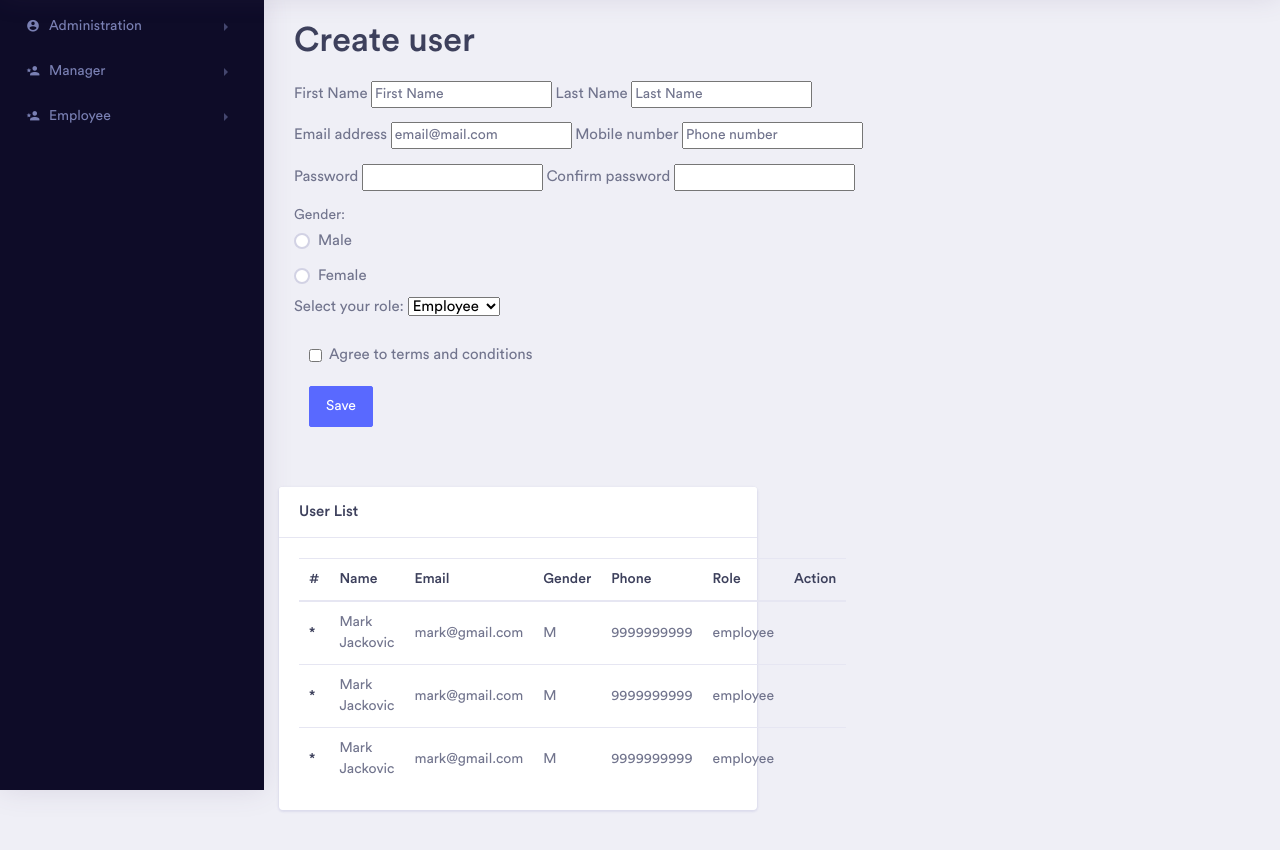
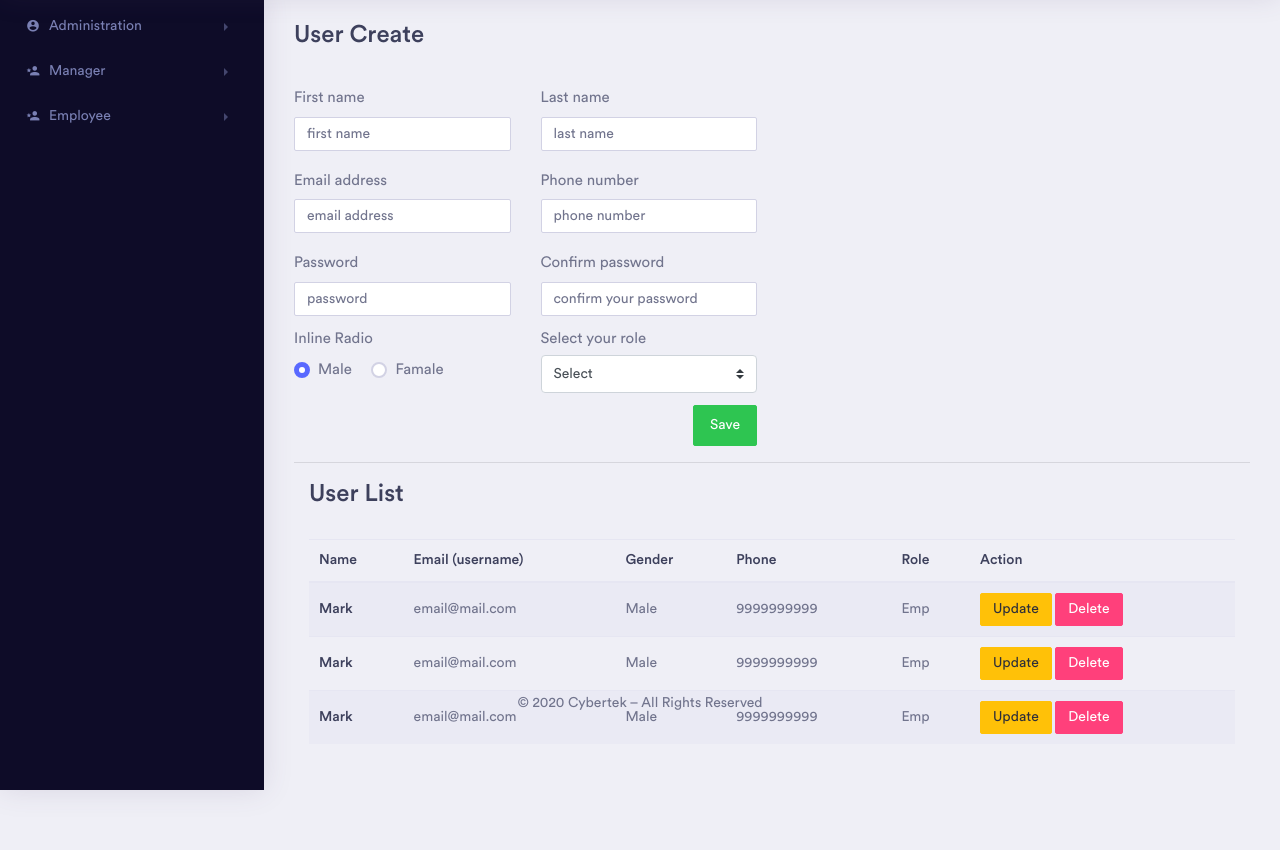
Before and after one commit to zokir-dev/ticketing-project-starter, a plain HTML site: page userCreate.html in a window 1280 px wide. Shown: the part 70-920 px from the top of the page. Drawn offline with Linux system fonts and the light colour scheme.

Commit message:
bootstrap

```diff
--- a/userCreate.html
+++ b/userCreate.html
@@ -198,81 +198,110 @@
             <div class="container-fluid dashboard-content">
                 <!-- ============================================================== -->
                 <!-- pageheader  -->
-                <h1>Create user</h1>
-                <p>
-                    <div class="form-group">
-                        <label for="inputText3" >First Name</label>
-                        <input id="inputText3" type="text"  placeholder="First Name">
-                        <label for="inputEmail">Last Name</label>
-                        <input id="inputEmail" type="text" placeholder="Last Name">
-                    </div>
-                    <div class="form-group">
-                        <label for="inputText3" >Email address</label>
-                        <input id="inputText4" type="text" placeholder="email@mail.com">
-                        <label for="inputPassword">Mobile number</label>
-                        <input id="inputPassword" type="text" placeholder="Phone number">
-                    </div>
-                    <div class="form-group">
-                        <label for="inputText3" >Password</label>
-                        <input id="pwd" type="password" >
-                        <label for="inputPassword">Confirm password</label>
-                        <input id="pwd1" type="text">
-                    </div>
-                    <div class="form-group">
-                    <p>Gender:
-                    <label class="custom-control custom-radio">
-                        <input type="radio" name="radio-stacked" class="custom-control-input"><span class="custom-control-label">Male</span>
-                    </label>
-                    <label class="custom-control custom-radio">
-                        <input type="radio" name="radio-inline" class="custom-control-input" ><span class="custom-control-label">Female</span>
-                    </label>
-                        <label>Select your role:
-                            <select name="role">
-                                <option name="role" value="Man">Manager</option>
-                                <option name="role" value="Emp" selected="selected">Employee</option>
-                                <option name="role" value="SDET">SDET</option>
-                                <option name="role" value="dev">Developer</option>
-                                <option name="role" value="BA">BA</option>
-                            </select>
-                        </label>
-
-                    </p>
-
-                    </div>
-                    <p class="text-right">
+                <!--<h1>Create user</h1> -->
+                <div class="row">
                     <div class="col-xl-12 col-lg-12 col-md-12 col-sm-12 col-12">
-                        <div class="form-group">
-                            <div class="form-check">
-                                <input class="form-check-input" type="checkbox" value="" id="invalidCheck" required>
-                                <label class="form-check-label" for="invalidCheck">
-                                    Agree to terms and conditions
-                                </label>
-                                <div class="invalid-feedback">
-                                    You must agree before submitting.
+                        <div class="page-header" id="top">
+                            <h2 class="pageheader-title">User Create</h2>
                          </div>
                     </div>
                 </div>
-                    </div>
-                    </p>
-                    <div class="col-xl-12 col-lg-12 col-md-12 col-sm-12 col-12 ">
-                        <button class="btn btn-primary" type="submit">Save</button>
-                    </div>
-                </form>
                 <!-- ============================================================== -->
                 <!-- ============================================================== -->
                 <!-- end pageheader  -->
-                <!-- ============================================================== -->
+                <div class="row">
+                    <div class="col-lg-6 col-sm-6">
+                        <form>
+                            <div class="row">
+                               <div class="col-sm-6 col-md-6">
+                                   <div class="form-group">
+                                     <label for="firstName" class="col-form-label">First name</label>
+                                     <input id="firstName" type="text" placeholder="first name" class="form-control">
                                    </div>
-            <div class="col-xl-6 col-lg-6 col-md-12 col-sm-12 col-12">
-                <div class="card">
-                    <h5 class="card-header">User List</h5>
-                    <div class="card-body">
-                        <table class="table">
+                               </div>
+                                <div class="col-sm-6 col-md-6">
+                                   <div class="form-group">
+                                       <label for="lastName" class="col-form-label">Last name</label>
+                                       <input id="lastName" type="text" placeholder="last name" class="form-control">
+                                   </div>
+                                </div>
+                            </div>
+                            <div class="row">
+                                <div class="col-sm-6 col-md-6">
+                                    <div class="form-group">
+                                        <label for="email" class="col-form-label">Email address</label>
+                                        <input id="email" type="text" placeholder="email address" class="form-control">
+                                    </div>
+                                </div>
+                                <div class="col-sm-6 col-md-6">
+                                    <div class="form-group">
+                                        <label for="phone-number" class="col-form-label">Phone number</label>
+                                        <input id="phone-number" type="number" placeholder="phone number" class="form-control">
+                                    </div>
+                                </div>
+                            </div>
+                            <div class="row">
+                                <div class="col-sm-6 col-md-6">
+                                    <div class="form-group">
+                                        <label for="pwd" class="col-form-label">Password</label>
+                                        <input id="pwd" type="password" placeholder="password" class="form-control">
+                                    </div>
+                                </div>
+                                <div class="col-sm-6 col-md-6">
+                                    <div class="form-group">
+                                        <label for="re-pwd" class="col-form-label">Confirm password</label>
+                                        <input id="re-pwd" type="password" placeholder="confirm your password" class="form-control">
+                                    </div>
+                                </div>
+                            </div>
+                            <div class="row">
+                            <div class="col-sm-6 col-md-6">
+                                <div class="form-group">
+                                    <label>Inline Radio</label><br>
+                                    <label class="custom-control custom-radio custom-control-inline">
+                                        <input type="radio" name="radio-inline" checked="" class="custom-control-input"><span class="custom-control-label">Male</span>
+                                    </label>
+                                    <label class="custom-control custom-radio custom-control-inline">
+                                        <input type="radio" name="radio-inline" class="custom-control-input"><span class="custom-control-label">Famale</span>
+                                    </label>
+                                </div>
+                            </div>
+                            <div class="col-sm-6 col-md-6">
+                                <div class="form-group">
+                                    <label>Select your role</label>
+                                    <select name="roleid" id="roleid" class="custom-select" required="required">
+                                        <option value="select" selected="selected">Select</option>
+                                        <option value="admin">Admin</option>
+                                        <option value="manager">Manager</option>
+                                        <option value="employee">Employee</option>
+                                    </select>
+                                </div>
+                            </div>
+                        </div>
+                            <div class="row">
+                                <div class="col-sm-6 col-md-6 col-lg-12">
+                                    <div class="float-right">
+                                        <button type="button" class="btn btn-success">Save</button>
+                                    </div>
+                                </div>
+                            </div>
+                        </form>
+                    </div>
+                </div>
+                <hr>
+                <div class="col-lg-12 col-sm-12">
+                    <div class="row">
+                        <div class="col-xl-12 col-lg-12 col-md-12 col-sm-12 col-12">
+                            <div class="page-header" id="ls">
+                                <h2 class="pageheader-title">User List</h2>
+                            </div>
+                        </div>
+                    </div>
+                    <table class="table table-striped">
                         <thead>
                         <tr>
-                                <th scope="col">#</th>
                             <th scope="col">Name</th>
-                                <th scope="col">Email</th>
+                            <th scope="col">Email (username)</th>
                             <th scope="col">Gender</th>
                             <th scope="col">Phone</th>
                             <th scope="col">Role</th>
@@ -281,38 +310,50 @@
                         </thead>
                         <tbody>
                         <tr>
-                                <th scope="row">*</th>
-                                <td>Mark Jackovic</td>
-                                <td>mark@gmail.com</td>
-                                <td>M</td>
+                            <th scope="row">Mark</th>
+                            <td>email@mail.com</td>
+                            <td>Male</td>
                             <td>9999999999</td>
-                                <td>employee</td>
+                            <td>Emp</td>
+                            <td class="actions">
+                                <a href=""><button type="button" class="btn btn-warning btn-sm">Update</button></a>
+                                <a href="" class="delete-row"><button type="button" class="btn btn-secondary btn-sm">Delete</button></a>
+                            </td>
                         </tr>
                         <tr>
-                                <th scope="row">*</th>
-                                <td>Mark Jackovic</td>
-                                <td>mark@gmail.com</td>
-                                <td>M</td>
+                            <th scope="row">Mark</th>
+                            <td>email@mail.com</td>
+                            <td>Male</td>
                             <td>9999999999</td>
-                                <td>employee</td>
-                                <td></td>
+                            <td>Emp</td>
+                            <td class="actions">
+                                <a href=""><button type="button" class="btn btn-warning btn-sm">Update</button></a>
+                                <a href="" class="delete-row"><button type="button" class="btn btn-secondary btn-sm">Delete</button></a>
+                            </td>
                         </tr>
                         <tr>
-                                <th scope="row">*</th>
-                                <td>Mark Jackovic</td>
-                                <td>mark@gmail.com</td>
-                                <td>M</td>
+                            <th scope="row">Mark</th>
+                            <td>email@mail.com</td>
+                            <td>Male</td>
                             <td>9999999999</td>
-                                <td>employee</td>
-                                <td></td>
+                            <td>Emp</td>
+                            <td class="actions">
+                                <a href=""><button type="button" class="btn btn-warning btn-sm">Update</button></a>
+                                <a href="" class="delete-row"><button type="button" class="btn btn-secondary btn-sm">Delete</button></a>
+                            </td>
                         </tr>
                         </tbody>
                     </table>
                 </div>
-                </div>
+                <!-- footer -->
+                <footer class="page-footer font-small blue fixed-bottom">
+                    <div class="footer-copyright text-center py-3">© 2020 Cybertek – All Rights Reserved</div>
+                </footer>
+                <!-- ============================================================== -->
             </div>
         </div>
         <!-- ============================================================== -->
+
         <!-- ============================================================== -->
     </div>
     <!-- ============================================================== -->
```
Lines whose indentation alone changed are shown as unchanged.
